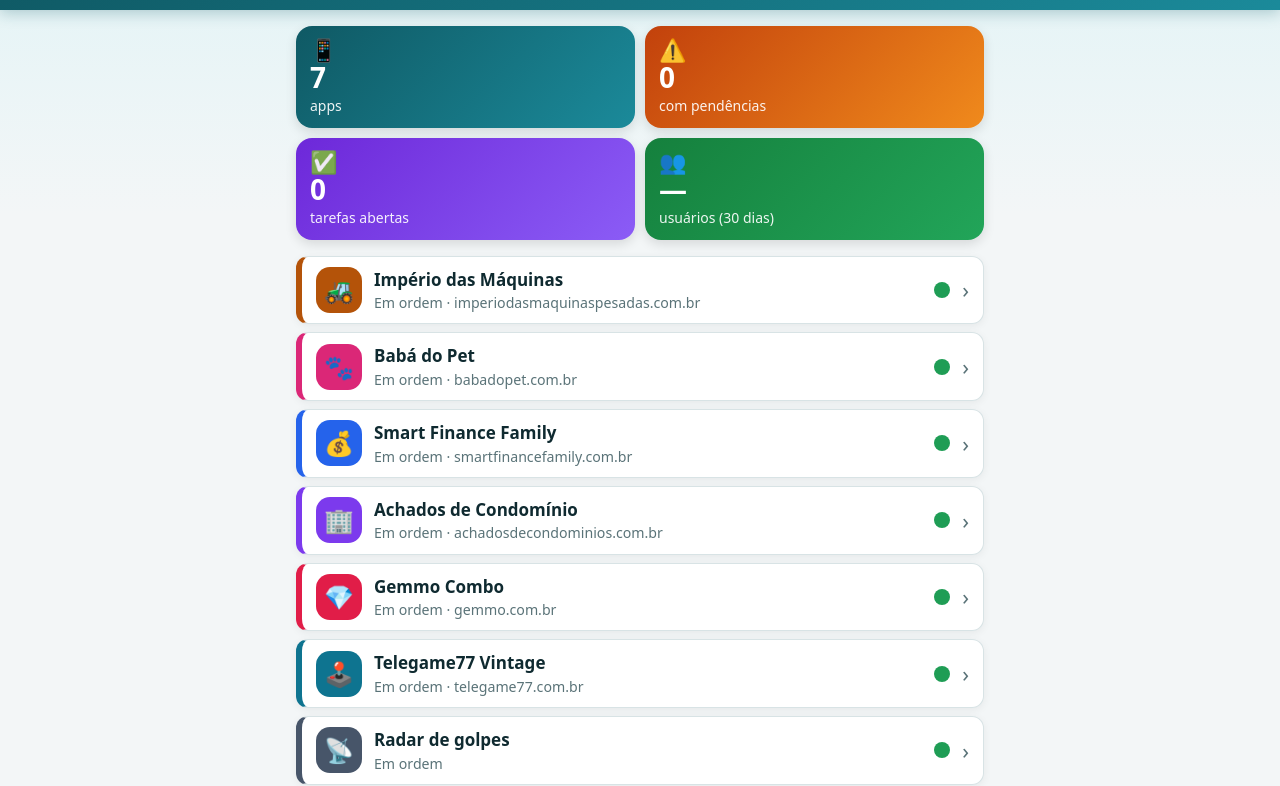
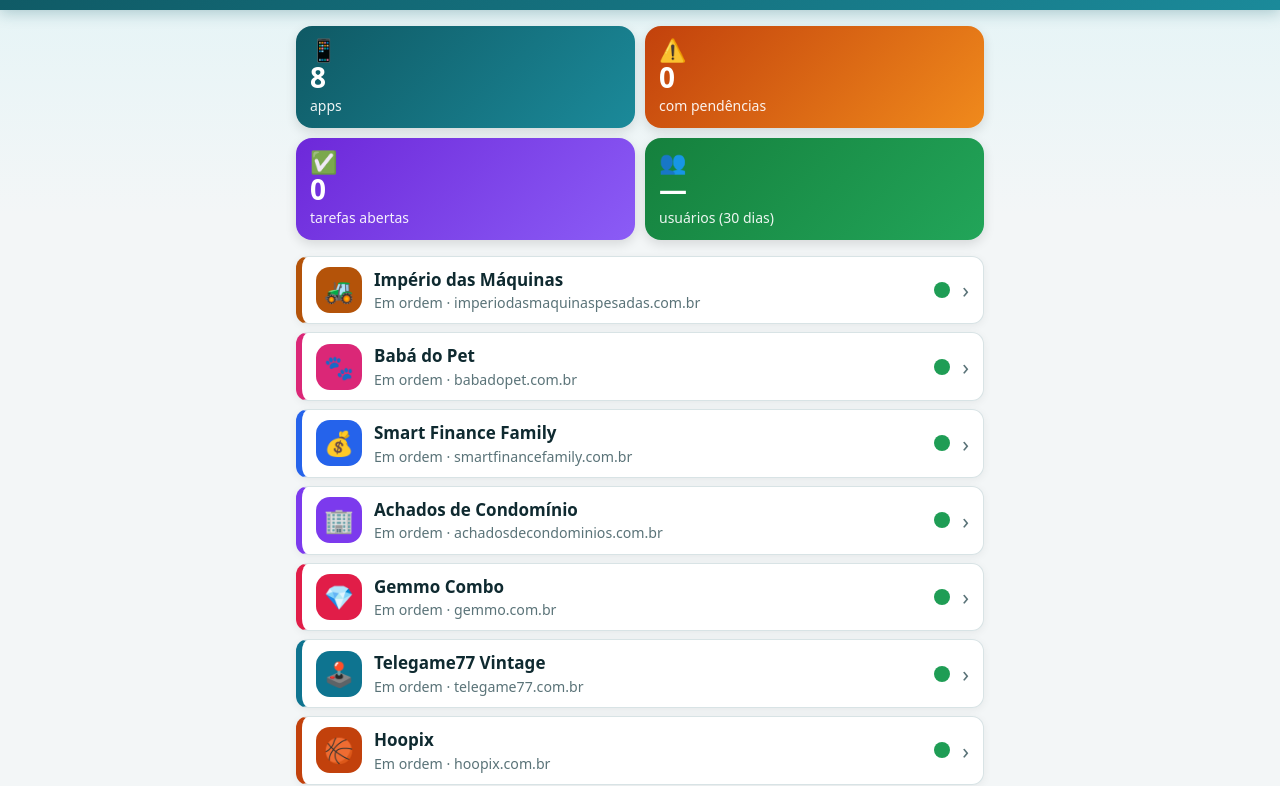
Before and after one commit to wanderpomares-sys/App-Hub-, a plain HTML site: page index.html in a window 1280 px wide. Shown: the part 46-832 px from the top of the page. Drawn offline with Linux system fonts and the light colour scheme.

Commit message:
Inclui Hoopix (hoopix.com.br) no AppHub
Co-Authored-By: Claude Sonnet 5.5 <noreply@anthropic.com>
Claude-Session: https://claude.ai/code/session_01LEoBFNu3DZqndqbMYV4gAB

```diff
--- a/index.html
+++ b/index.html
@@ -114,9 +114,10 @@ var APPS = [
   {id:'achados', nome:'Achados de Condomínio', dominio:'achadosdecondominios.com.br', ga:'G-DQJZF2ZTJP', prop:'561777992', desc:'Compre, venda e troque com os vizinhos do seu condomínio, com segurança e sem sair do prédio.', tags:'#AchadosDeCondominio #condominio #sindico #vizinhos #moradores #vidaemcondominio #comprasevendas #brecho #desapego #apartamento'},
   {id:'gemmo', nome:'Gemmo Combo', dominio:'gemmo.com.br', ga:'G-776C53RGP8', prop:'564516381', desc:'Jogo de combinar gemas com fases, combos e prêmios. Grátis, sem cadastro.', tags:'#GemmoCombo #match3 #jogosdepuzzle #jogosmobile #jogosgratis #jogosoffline #jogosbrasileiros #puzzle #games #gamer'},
   {id:'telejogo', nome:'Telegame77 Vintage', dominio:'telegame77.com.br', ga:'G-JMCS7PB32Z', prop:'558926521', desc:'Telegame77: o clássico jogo de raquete e bola dos anos 70, em 3D. Paredão, tênis, futebol e barreira, com campeonato e ranking. Grátis e funciona sem internet.', tags:'#Telegame77 #jogosretro #jogosvintage #retrogames #jogosclassicos #anos70 #jogosmobile #jogosgratis #jogosoffline #games'},
+  {id:'hoopix', nome:'Hoopix', dominio:'hoopix.com.br', ga:'G-3S4Z3Y3P62', desc:'Hoopix: o jogo de basquete para celular. Monte seu time, dispute ligas e leve do bairro ao título mundial. Grátis.', tags:'#Hoopix #basquete #jogodebasquete #basketball #basketballgame #jogosmobile #jogosgratis #esportes #games #gamer', obs:''},
   {id:'radar', nome:'Radar de golpes', dominio:'', ga:'', desc:'', tags:'', obs:'Ainda sem divulgação, em teste.'}
 ];
-var VIS={imperio:['🚜','#B45309'],babadopet:['🐾','#DB2777'],smartfinance:['💰','#2563EB'],achados:['🏢','#7C3AED'],gemmo:['💎','#E11D48'],telejogo:['🕹️','#0E7490'],radar:['📡','#475569']};
+var VIS={imperio:['🚜','#B45309'],babadopet:['🐾','#DB2777'],smartfinance:['💰','#2563EB'],achados:['🏢','#7C3AED'],gemmo:['💎','#E11D48'],telejogo:['🕹️','#0E7490'],hoopix:['🏀','#C2410C'],radar:['📡','#475569']};
 function vis(id){ return VIS[id]||['📱','#0F5964']; }
 var KEY='apphub.v1';
 var estado = {tarefas:{}, textos:{}};
```
